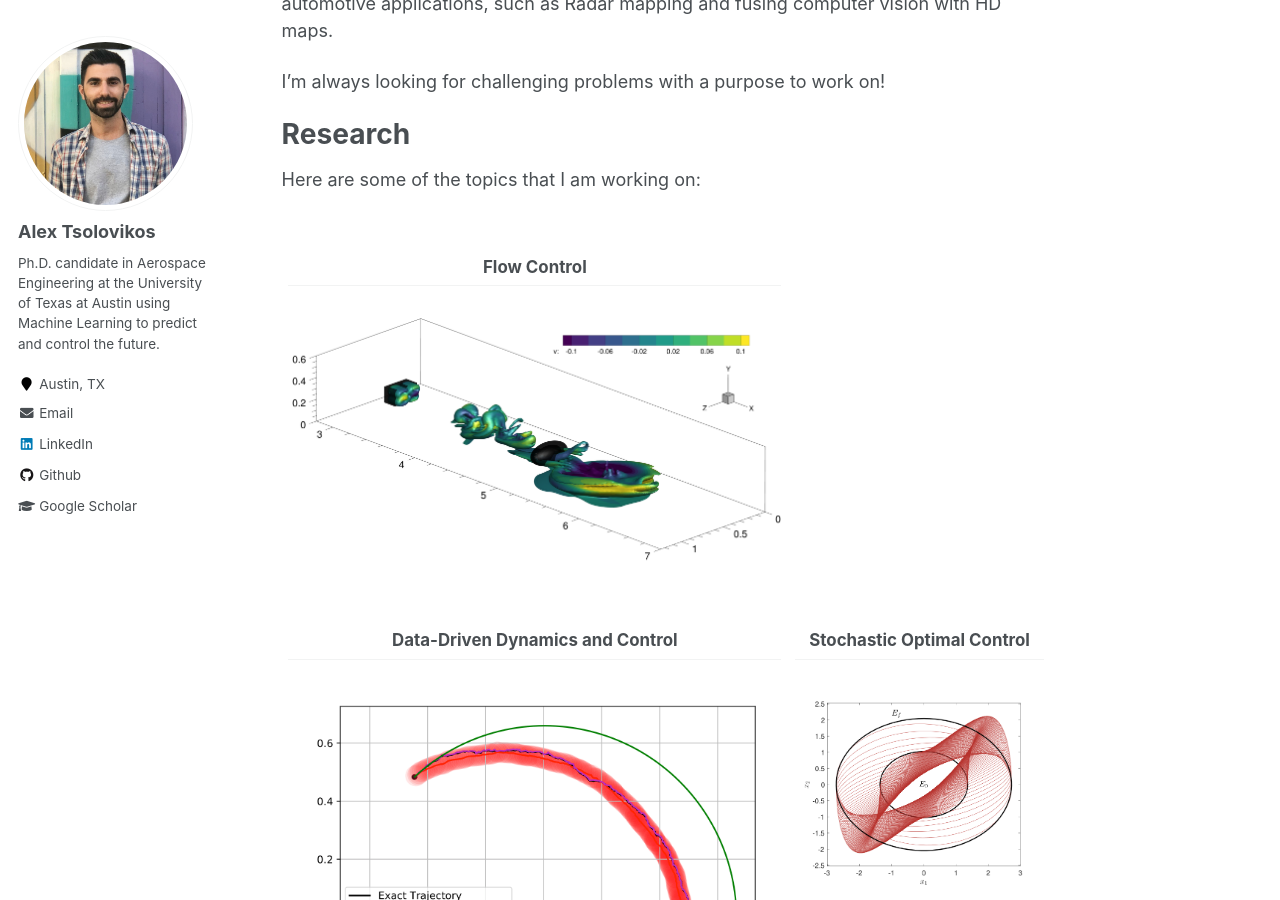
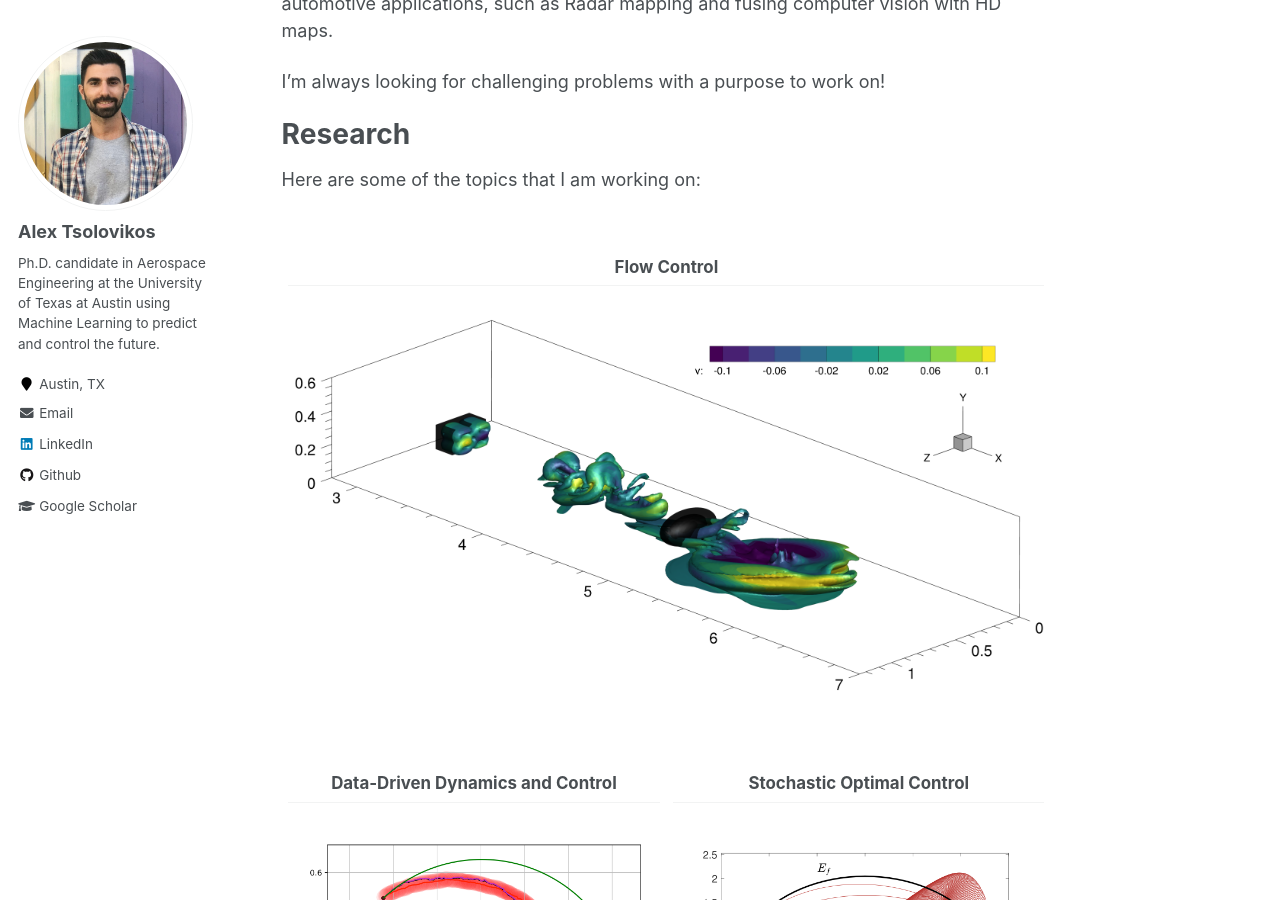
Before and after one commit to alextsolovikos/alextsolovikos.github.io, a Jekyll site: the page built from _pages/about.md, in a window 1280 px wide and 900 px high, scrolled down 359 px. Built offline with Jekyll 4.4.1, drawn with Linux system fonts in a browser that asks for light colours.

Commit message:
Update about.md

```diff
--- a/_pages/about.md
+++ b/_pages/about.md
@@ -21,7 +21,7 @@
 <table style="margin-left: auto; margin-right: auto; border: 0px;">
   <tbody>
     <tr>
-      <td style="width: 600px; height: 250px; text-align: center; vertical-align: top; border: 0px solid black;">
+      <td colspan=2 style="width: 600px; height: 250px; text-align: center; vertical-align: top; border: 0px solid black;">
         <h2>Flow Control</h2>
         <br>
         <img src="https://alextsolovikos.github.io/docs/multiple_lsms_dns_overview.png" alt="Flow Control" height="200px" width="auto">
@@ -40,7 +40,7 @@
       </td>
     </tr>
     <tr>
-      <td style="width: 600px; height: 250px; text-align: center; vertical-align: top; border: 0px;">
+      <td colspan=2 style="width: 600px; height: 250px; text-align: center; vertical-align: top; border: 0px;">
         <h2>Motion Prediction</h2>
         <br>
         <img src="https://alextsolovikos.github.io/docs/transformer-example-prediction.png" alt="Motion Prediction" width="auto" height="100px">
```
